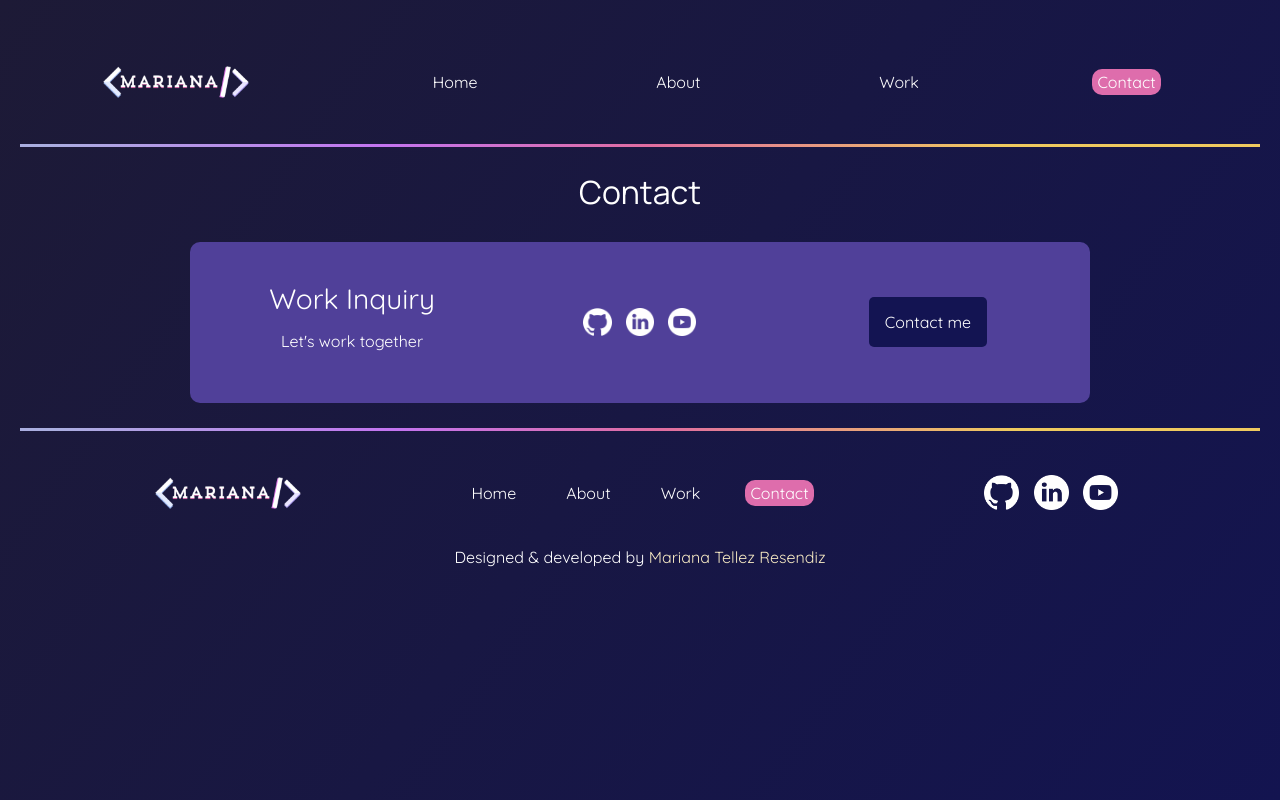
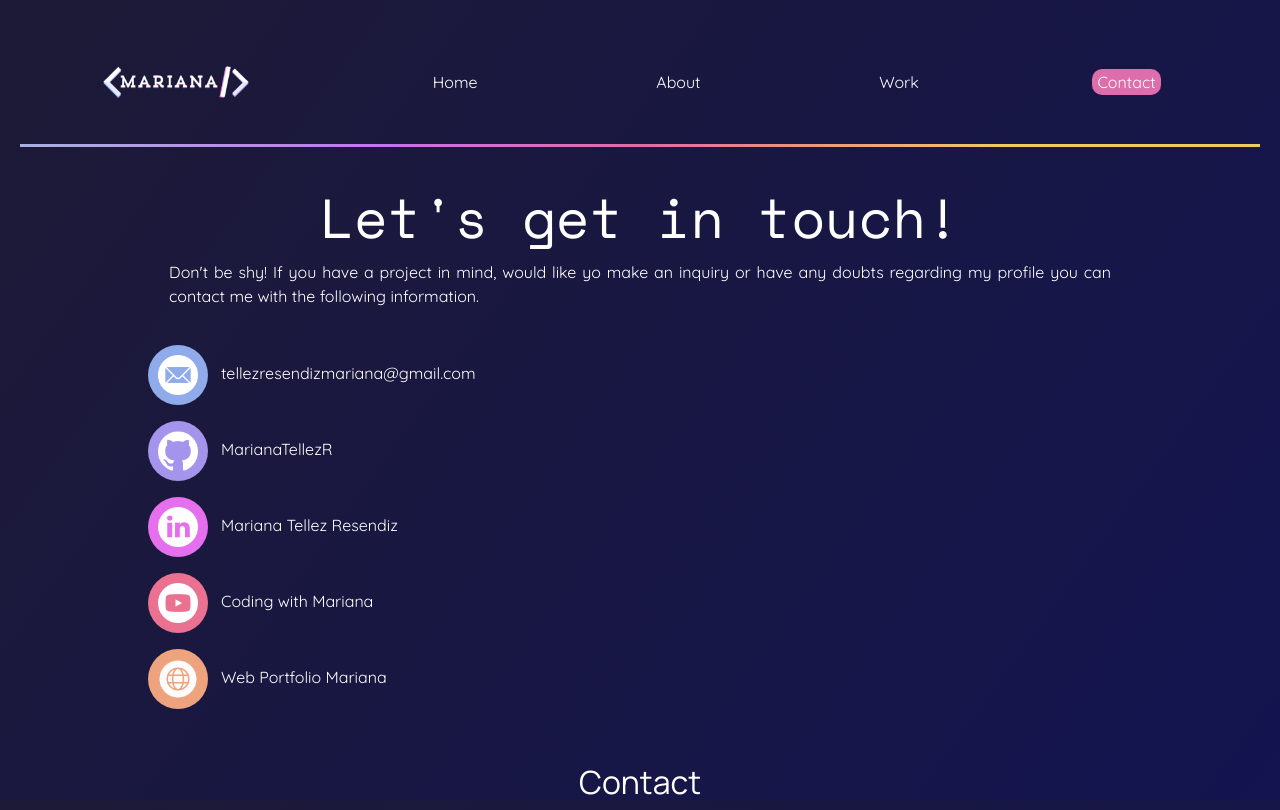
Before and after one commit to MarianaTellezR/mariana-tellez-resendiz-portfolio, a plain HTML site: page contact.html in a window 1280 px wide. Shown: the top 810 px of the page. Drawn offline with nearby package versions, Linux system fonts and the light colour scheme.

Commit message:
Created contact info

```diff
--- a/contact.html
+++ b/contact.html
@@ -59,6 +59,125 @@
               </li>
             </ul>
           </div>
+        </div>
+      </div>
+    </div>
+    <div class="contact-page-container">
+      <div class="text-center m-4">
+        <h1>Let's get in touch!</h1>
+        <p>
+          Don't be shy! If you have a project in mind, would like yo make an
+          inquiry or have any doubts regarding my profile you can contact me
+          with the following information.
+        </p>
+      </div>
+
+      <div class="form-contact"></div>
+
+      <div class="info-contact">
+        <div class="row">
+          <!--Left-->
+          <div class="col-sm-12 col-md-6">
+
+            <div class="element-contact">
+              <div class="bg-blue-circle m-2">
+                <a
+                  href="mailto:tellezresendizmariana@gmail.com"
+                  title="Email me"
+                  ><img src="img/mail.png" class="img-fluid"
+                /></a>
+              </div>
+              <div class="d-flex flex-column justify-content-center">
+                <p>
+                  <a
+                    href="mailto:tellezresendizmariana@gmail.com"
+                    class="icon-contact-section"
+                    >tellezresendizmariana@gmail.com</a
+                  >
+                </p>
+              </div>
+            </div>
+
+            <div class="element-contact">
+              <div class="bg-purple-circle m-2">
+                <a href="https://github.com/MarianaTellezR" title="Github"
+                  ><img src="img/github.png" class="img-fluid"
+                /></a>
+              </div>
+              <div class="d-flex flex-column justify-content-center">
+                <p>
+                  <a
+                    href="https://github.com/MarianaTellezR"
+                    target="_blank"
+                    class="icon-contact-section"
+                    >MarianaTellezR</a
+                  >
+                </p>
+              </div>
+            </div>
+
+            <div class="element-contact">
+              <div class="bg-pinkpurple-circle m-2">
+                <a
+                  href="https://www.linkedin.com/in/mariana-tellez-resendiz-134354232"
+                  title="LinkedIn"
+                  ><img src="img/linkedin.png" class="img-fluid"
+                /></a>
+              </div>
+              <div class="d-flex flex-column justify-content-center">
+                <p>
+                  <a
+                    href="https://www.linkedin.com/in/mariana-tellez-resendiz-134354232"
+                    target="_blank"
+                    class="icon-contact-section"
+                    >Mariana Tellez Resendiz</a
+                  >
+                </p>
+              </div>
+            </div>
+
+            <div class="element-contact">
+              <div class="bg-pink-circle m-2">
+                <a
+                  href="https://www.youtube.com/channel/UCDQqXg-vCkAbOTp9eevjWLg"
+                  title="YouTube Channel"
+                  ><img src="img/youtube.png" class="img-fluid"
+                /></a>
+              </div>
+              <div class="d-flex flex-column justify-content-center">
+                <p>
+                  <a
+                    href="https://www.youtube.com/channel/UCDQqXg-vCkAbOTp9eevjWLg"
+                    target="_blank"
+                    class="icon-contact-section"
+                    >Coding with Mariana</a
+                  >
+                </p>
+              </div>
+            </div>
+
+            <div class="element-contact">
+              <div class="bg-orange-circle m-2">
+                <a
+                  href="https://mariana-tellez-resendiz-portfolio.netlify.app/"
+                  title="Web Portfolio"
+                  ><img src="img/web.png" class="img-fluid"
+                /></a>
+              </div>
+              <div class="d-flex flex-column justify-content-center">
+                <p>
+                  <a
+                    href="https://mariana-tellez-resendiz-portfolio.netlify.app/"
+                    target="_blank"
+                    class="icon-contact-section"
+                    >Web Portfolio Mariana</a
+                  >
+                </p>
+              </div>
+            </div>
+          </div>
+          <!--Right-->
+          <div class="col-sm-12 col-md-6"></div>
         </div>
       </div>
     </div>
--- a/styles/app.css
+++ b/styles/app.css
@@ -456,6 +456,62 @@ ol {
   display: flex;
   flex-direction: row;
 }
+
+/* CONTACT.HTML */
+
+.contact-page-container {
+  display: block;
+  margin: 40px auto;
+  width: 80%;
+  max-width: 1000px;
+}
+
+.element-contact {
+  display: flex;
+  flex-direction: row;
+}
+
+.icon-contact-section {
+  color: white;
+  text-decoration: none;
+  transition: all 200ms ease-in;
+}
+.icon-contact-section:hover {
+  color: rgb(173, 203, 248);
+  cursor: pointer;
+}
+
+.bg-blue-circle,
+.bg-purple-circle,
+.bg-pinkpurple-circle,
+.bg-pink-circle,
+.bg-orange-circle {
+  width: 30%;
+  max-width: 60px;
+  padding: 10px;
+  border-radius: 50%;
+}
+
+.bg-blue-circle {
+  background-color: var(--color-a);
+}
+
+.bg-purple-circle {
+  background-color: var(--color-b);
+}
+
+.bg-pinkpurple-circle {
+  background-color: var(--color-c);
+}
+
+.bg-pink-circle {
+  background-color: var(--color-f);
+}
+
+.bg-orange-circle {
+  background-color: var(--color-h);
+}
+
 /* SMALL DEVICES */
 @media (max-width: 600px) {
   h1 {
@@ -471,4 +527,9 @@ ol {
     justify-content: center;
     margin-bottom: 15px;
   }
+  .element-contact {
+    display: flex;
+    flex-direction: column;
+    justify-content: center !important;
+  }
 }
```
